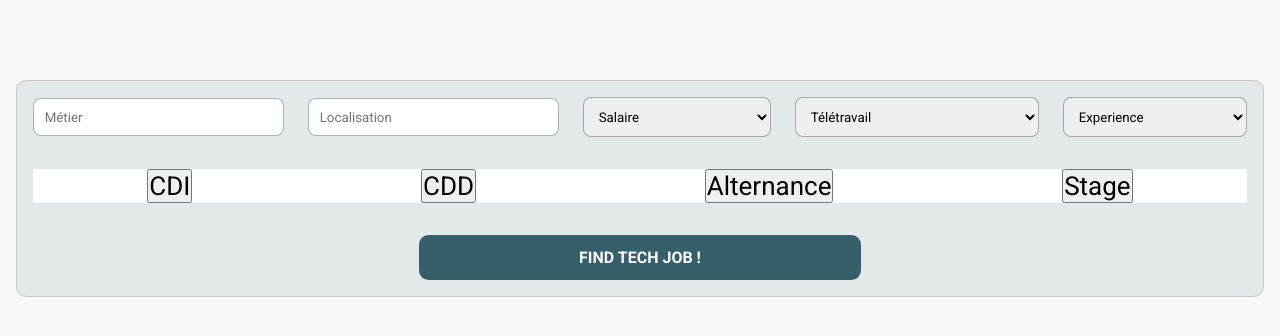
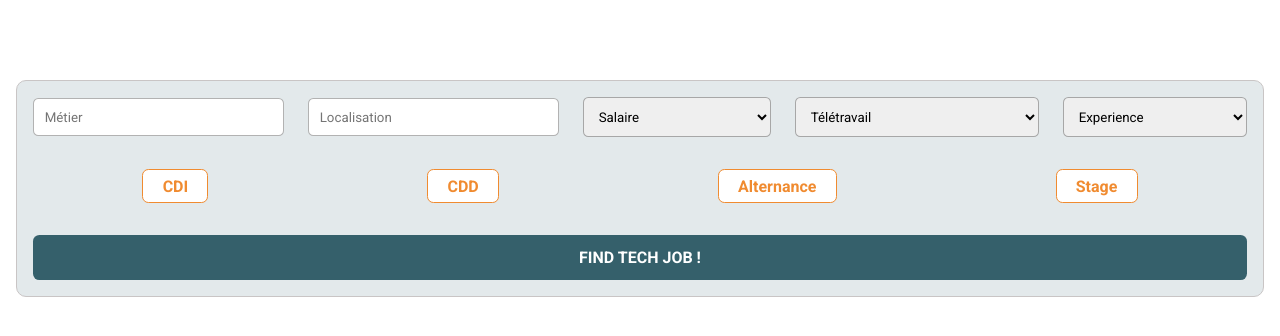
Before and after one commit to WildCodeSchool/2022-03-JS-RemoteFR-Outsiders-P2-Team-Dragon, a React (Vite) app in the folder frontend/: page / in a window 1280 px wide. Shown: the top 336 px of the page. Built offline with nearby package versions, Linux system fonts and the light colour scheme.

Commit message:
update css

```diff
--- a/frontend/src/assets/Common.css
+++ b/frontend/src/assets/Common.css
@@ -3,7 +3,6 @@
 :root {
   --primary-color: #1a4a57;
   --secondary-color: #35606b;
-  --main-background: rgb(248, 248, 248);
   --bloc-background: #e3e9eb;
   --button-color: #f08b30;
   --font-family: "Roboto";
@@ -18,7 +17,3 @@
   text-decoration: none;
   font-family: var(--font-family);
 }
-
-body {
-  background-color: var(--main-background);
-}
--- a/frontend/src/assets/Search.css
+++ b/frontend/src/assets/Search.css
@@ -34,34 +34,48 @@
   flex-grow: 1;
   padding: 0.8em;
   border: 1px solid rgba(0, 0, 0, 0.301);
-  border-radius: 0.6em;
+  border-radius: 0.4em;
 }
+
+.fieldscontainer input:focus,
+.fieldscontainer select:focus{
+  outline: 1px solid var(--button-color);
+}
+
 
 .filterbutton{
   display: flex;
   flex-direction: row;
   justify-content: space-around;
   align-items: center;
-  font-size: 1em;
+  flex-wrap: wrap;
+}
+
+.filterbutton button{
   color: var(--button-color);
   background-color: white;
+  font-size: 1em;
+  font-weight: 700;
+  border-radius: 0.4em;
+  padding: 0.4em 1.2em;
+  border: 1px solid var(--button-color);
+  transition: background-color 0.35s, color 0.35s;
+  cursor: pointer;
 }
 
-.checked {
+.filterbutton .checked{
   color: white;
   background-color: var(--button-color);
-  font-size: 1em;
-  border-radius: 0.6em;
-  padding: 0.2em 0.8em 0.2em 0.8em;
-  border-style: none;
 }
 
 .buttonform input {
-  padding: 0.8em 10em 0.8em 10em;
+  padding: 0.8em 0em;
   background-color: var(--secondary-color);
   color: white;
   font-size: 1em;
   font-weight: 700;
-  border-radius: 0.6em;
+  border-radius: 0.4em;
   border-style: none;
+  cursor: pointer;
+  width: 100%;
 }
```
